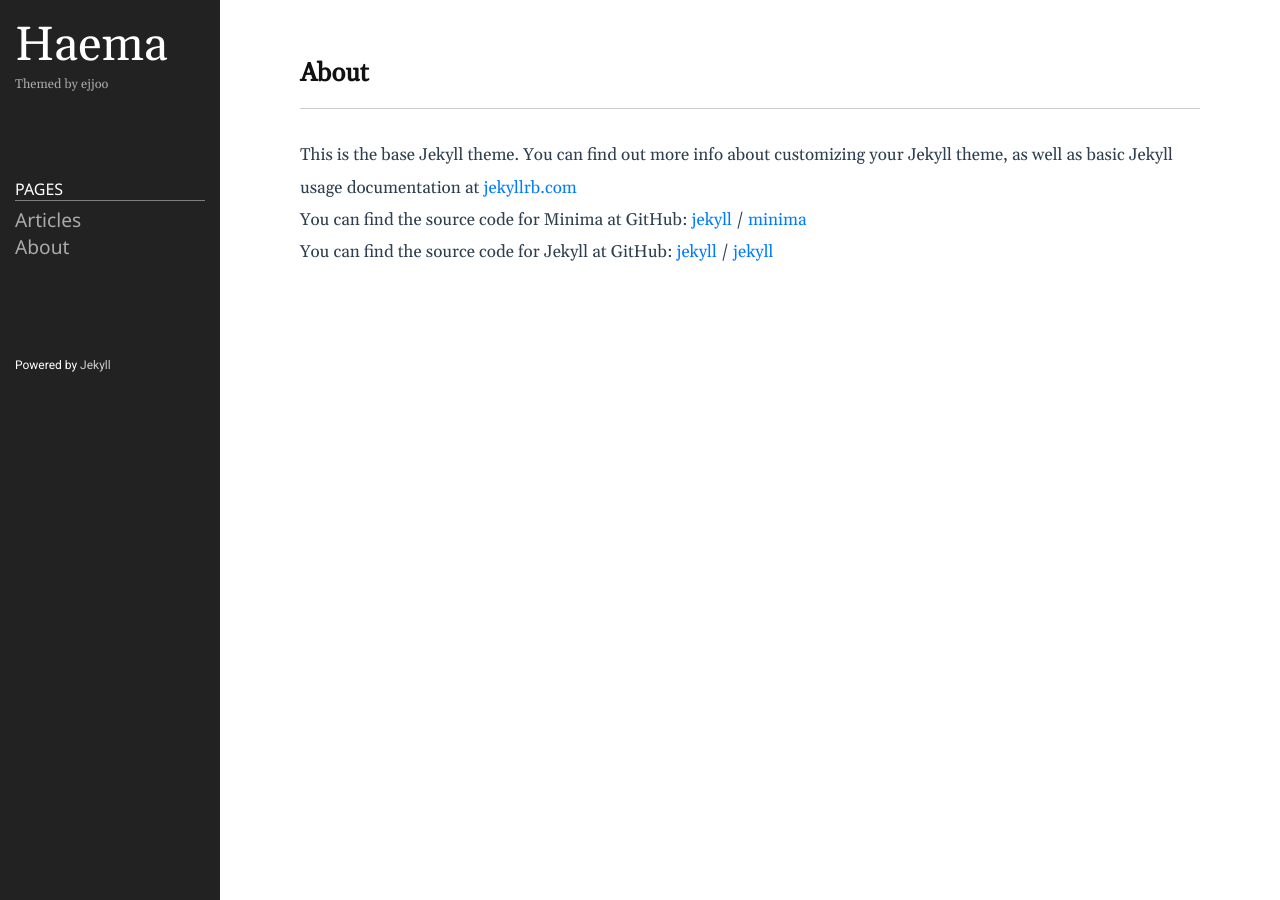
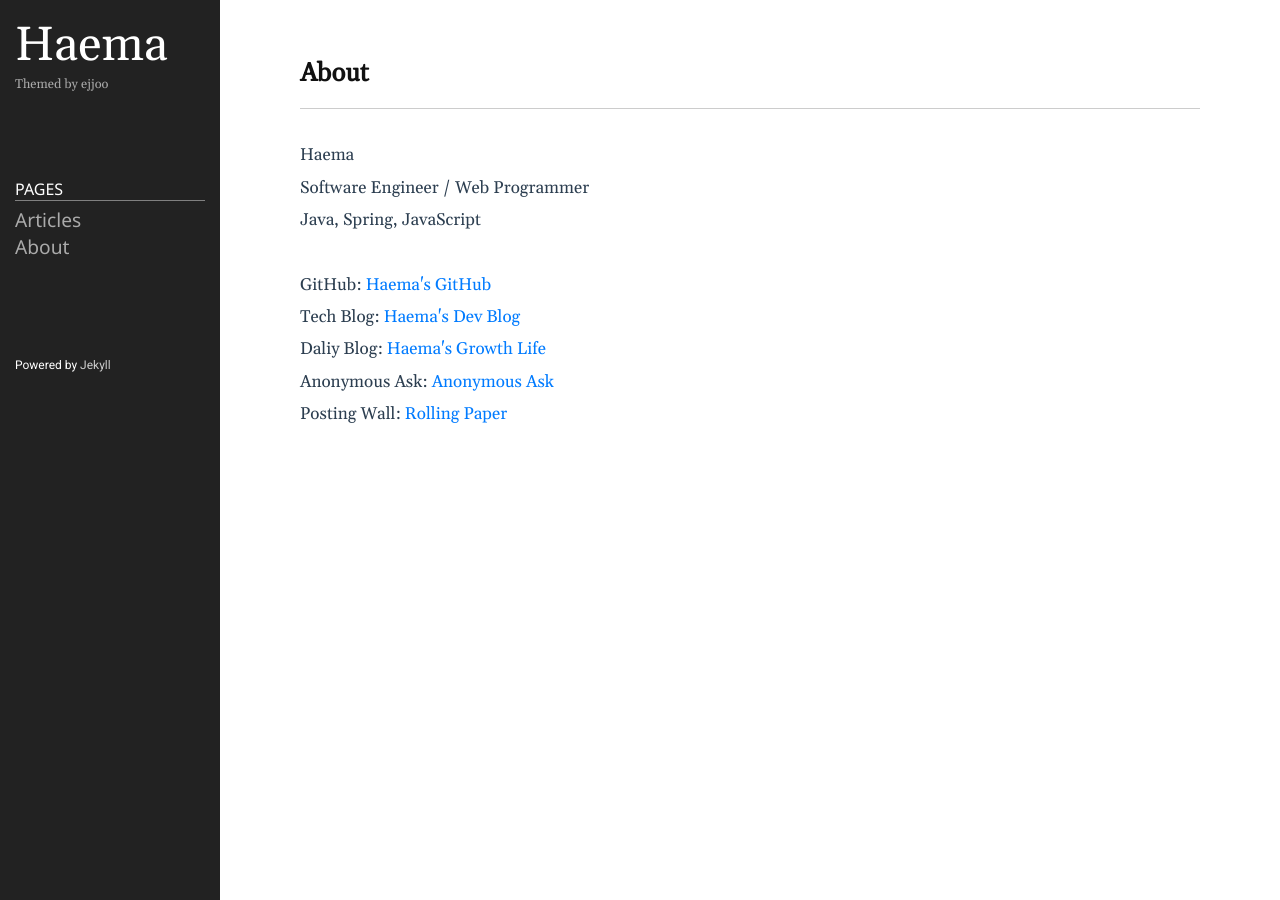
Before and after one commit to haema-dev/haema-dev.github.io, a Jekyll site: the page built from about.markdown, in a window 1280 px wide. Built offline with Jekyll 4.4.1, drawn with Linux system fonts in a browser that asks for light colours.

Commit message:
set haema

```diff
--- a/_includes/home.html
+++ b/_includes/home.html
@@ -1,6 +1,6 @@
 <article class="post">
   <header class="post-header home">
-    <div class="post-title">about</div>
+    <div class="post-title">Articles</div>
   </header>
 
   <div class="post-content">
--- a/about.markdown
+++ b/about.markdown
@@ -4,15 +4,20 @@ title: About
 permalink: /about/
 ---
 
-This is the base Jekyll theme. You can find out more info about customizing your Jekyll theme, as well as basic Jekyll usage documentation at [jekyllrb.com](https://jekyllrb.com/)
+<p>Haema<br>Software Engineer / Web Programmer<br>Java, Spring, JavaScript<br></p><br>
 
-You can find the source code for Minima at GitHub:
-[jekyll][jekyll-organization] /
-[minima](https://github.com/jekyll/minima)
-
-You can find the source code for Jekyll at GitHub:
-[jekyll][jekyll-organization] /
-[jekyll](https://github.com/jekyll/jekyll)
-
-
-[jekyll-organization]: https://github.com/jekyll
+<p>GitHub:
+    <a href="https://github.com/haema-dev" target="_blank">Haema's GitHub</a>
+</p>
+<p>Tech Blog:
+    <a href="https://haema-dev.tistory.com" target="_blank">Haema's Dev Blog</a>
+</p>
+<p>Daliy Blog:
+    <a href="https://velog.io/@haema_dev" target="_blank">Haema's Growth Life</a>
+</p>
+<p>Anonymous Ask:
+    <a href="https://asked.kr/haemadev" target="_blank">Anonymous Ask</a>
+</p>
+<p>Posting Wall:
+    <a href="rollingpaper.site/rolls/493720" target="_blank">Rolling Paper</a>
+</p>
```
Also changed, not shown: _posts/2020-01-02-post1.markdown (deleted, +0 -13 lines), _posts/2020-01-02-welcome-to-jekyll.markdown (deleted, +0 -29 lines), _posts/2021-07-18-post1.markdown (added, +13 -0 lines), _posts/2021-07-18-welcome-to-jekyll.markdown (deleted, +0 -29 lines).
